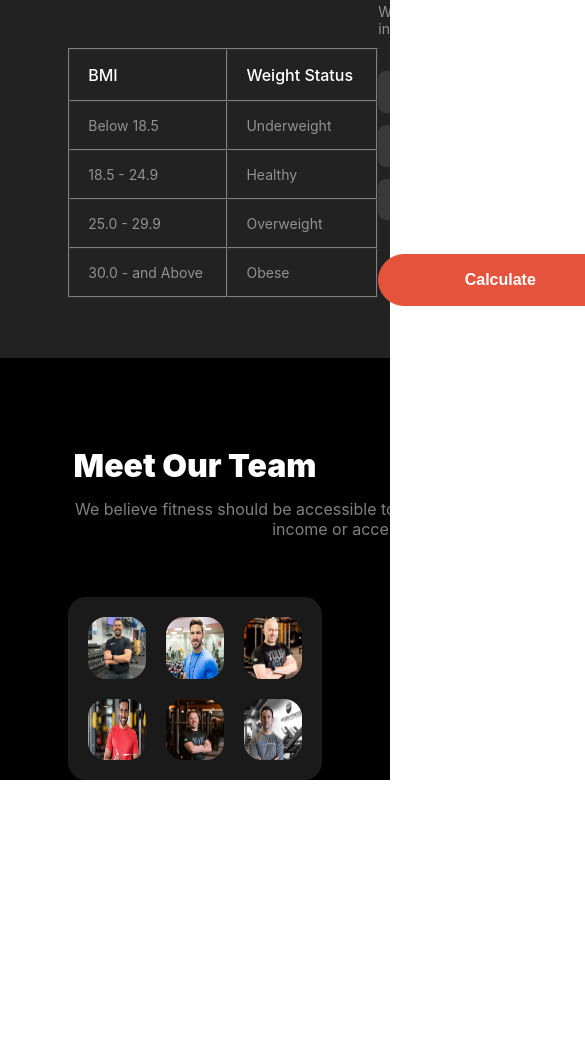
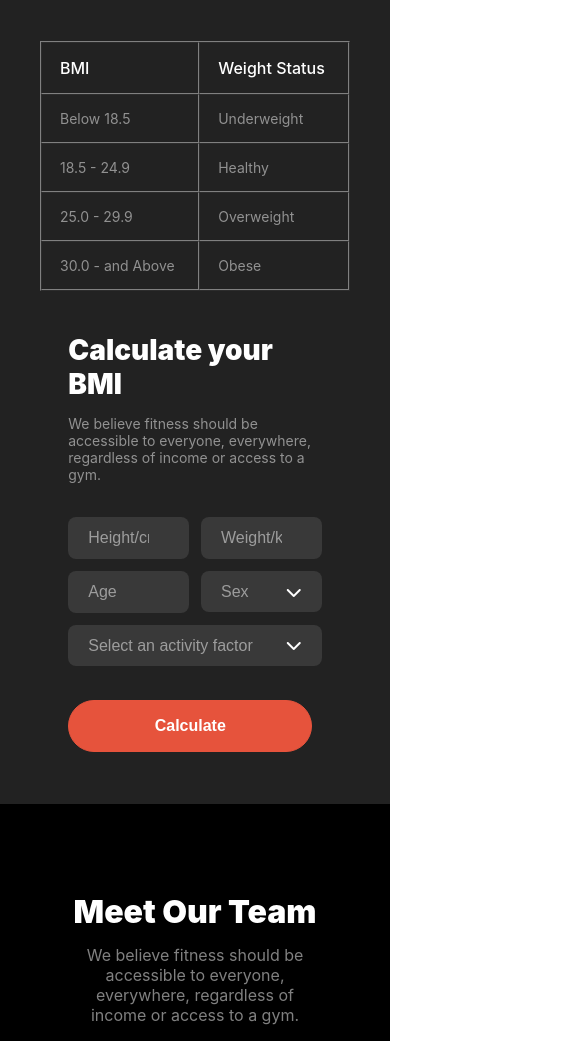
Before and after one commit to md-neloy/Assignment2-ph, a plain HTML site: page index.html in a window 390 px wide. Shown: the part 3583-4624 px from the top of the page, 585 px wide, since content can reach past the window. Before the commit the page ends 4363 px from the top, so only its background shows below. Drawn offline with Linux system fonts and the light colour scheme.

Commit message:
up to team part design complete with responsive for min device

```diff
--- a/css/style.css
+++ b/css/style.css
@@ -371,7 +371,7 @@ nav > .container ul li a:hover {
 #team > .container .cmn_text h3 {
   text-align: center;
 }
-#team > .container .cmn_text p {
+#team > .container .cmn_text>p {
   width: 616px;
   text-align: center;
   margin: 14px auto 58px;
@@ -524,13 +524,28 @@ nav > .container ul li a:hover {
     margin-bottom: 38px;
   }
   /* ======run part end===== */
+
+  /* ======calculator part start===== */
   #calculator > .container {
     width: 65%;
   }
-
-  /* ======calculator part start===== */
-
+  #calculator > .wrap_container > .container {
+    flex-direction: column;
+  }
+  #calculator > .wrap_container .bmi {
+	width: 100%;
+  margin-top: 42px;
+}
+#calculator > .wrap_container .grid_parent .field {
+	width: 100%;
+}
   /* ======calculator part end===== */
-  /* ======banner part start===== */
-  /* ======banner part end===== */
+  /* ======team part start===== */
+  #team > .container .cmn_text > p {
+	width: 100%;
 }
+  #team > .container .grid_parent {
+	grid-template-columns: repeat(1, 1fr);
+}
+  /* ======team part end===== */
+}
```
Also changed, not shown: index.html (+2 -2 lines).
